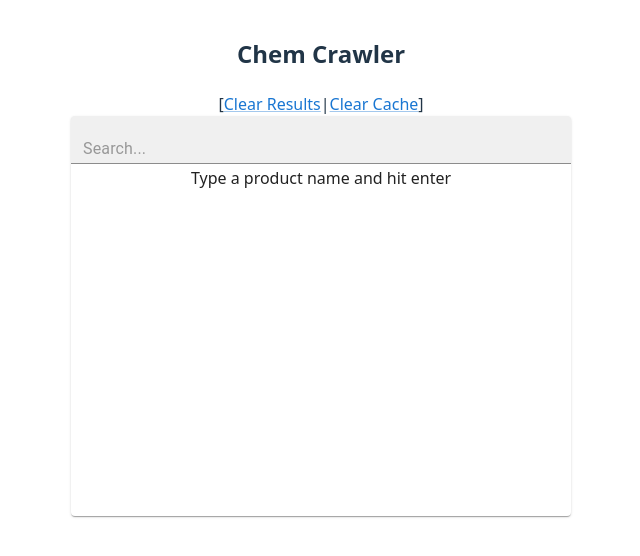
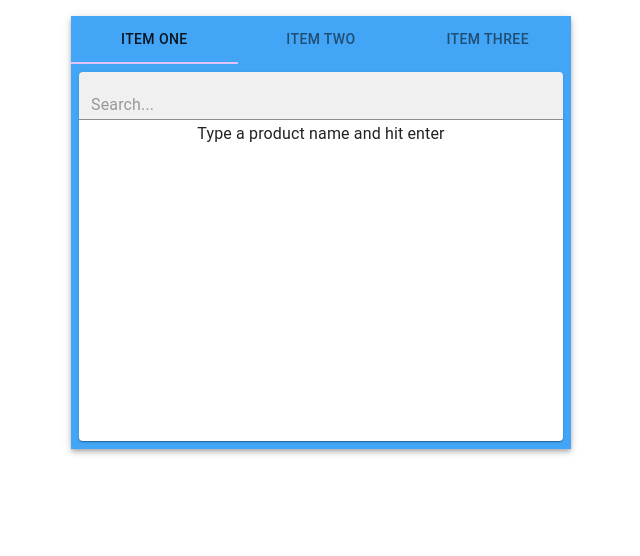
Before and after one commit to jhyland87/chem-crawler, a React (Vite) app: page / in a window 1280 px wide. Shown: the top 556 px of the page, without its empty margins (319-959 px from the left). Built offline with nearby package versions, Linux system fonts and the light colour scheme.

Commit message:
working on new UI

```diff
--- a/src/App.tsx
+++ b/src/App.tsx
@@ -2,13 +2,84 @@
 // import Search from './components/Search'
 // import ResultsTable from './components/ResultsTable'
 import ProductTable from './components/ProductTable'
+import TabHeader from './components/TabHeader'
+import React, { ReactNode, useState, SyntheticEvent } from 'react';
+import { ThemeProvider, createTheme, useTheme } from '@mui/material/styles';
+import AppBar from '@mui/material/AppBar';
+import Tabs from '@mui/material/Tabs';
+import Tab from '@mui/material/Tab';
+import Typography from '@mui/material/Typography';
+import Box from '@mui/material/Box';
+import CssBaseline from '@mui/material/CssBaseline';
+
+const darkTheme = createTheme({
+  palette: {
+    primary: {
+      main: '#42a5f5',
+      // light: will be calculated from palette.primary.main,
+      // dark: will be calculated from palette.primary.main,
+      // contrastText: will be calculated to contrast with palette.primary.main
+    },
+    secondary: {
+      main: '#E0C2FF',
+      light: '#F5EBFF',
+      // dark: will be calculated from palette.secondary.main,
+      contrastText: '#47008F',
+    },
+  },
+  colorSchemes: {
+    dark: false,
+  },
+});
+interface TabPanelProps {
+  children?: ReactNode;
+  dir?: string;
+  index: number;
+  value: number;
+  style?: object
+}
+
+function TabPanel(props: TabPanelProps) {
+  const { children, value, index, ...other } = props;
+
+  return (
+    <div
+      role="tabpanel"
+      hidden={value !== index}
+      id={`full-width-tabpanel-${index}`}
+      aria-labelledby={`full-width-tab-${index}`}
+      {...other}
+    >
+      {value === index && (
+        <Box sx={{ p: 1 }}>
+          <Typography>{children}</Typography>
+        </Box>
+      )}
+    </div>
+  );
+}
 
 function App() {
+  const theme = useTheme();
+  const [page, setPage] = useState(0);
   return (
-    <>
-      <h2>Chem Crawler</h2>
-      <ProductTable />
-    </>
+    <ThemeProvider theme={darkTheme}>
+      <CssBaseline />
+      <Box sx={{ bgcolor: 'background.default', width: 500 }}>
+        <AppBar position="static">
+          <TabHeader page={page} setPage={setPage} />
+          <TabPanel value={page} index={0} dir={theme.direction}>
+            <ProductTable />
+          </TabPanel>
+          <TabPanel value={page} index={1} dir={theme.direction}>
+            Item Two
+          </TabPanel>
+          <TabPanel value={page} index={2} dir={theme.direction}>
+            Item Three
+          </TabPanel>
+        </AppBar>
+      </Box>
+    </ThemeProvider>
   )
 }
 
--- a/src/components/ProductTable.css
+++ b/src/components/ProductTable.css
@@ -8,10 +8,6 @@
   width: 100%
 }
 
-#main-container {
-  width: 500px;
-}
-
 .fullwidth {
   width: 100%;
 }
--- a/src/components/ProductTable.tsx
+++ b/src/components/ProductTable.tsx
@@ -11,7 +11,6 @@
 import LinearProgress from '@mui/material/LinearProgress';
 import { Product } from '../interfaces'
 import CarolinaSupplier from '../suppliers/carolina_supplier';
-
 
 // When the user clicks on a link in the table
 const handleClick = (event: React.MouseEvent<HTMLAnchorElement>) => {
@@ -214,9 +213,7 @@
 
   return (
     <>
-      <div id="main-container">
-        [<Link onClick={handleClearResults} href="#">Clear Results</Link>|<Link onClick={handleClearCache} href="#">Clear Cache</Link>]
-        <Paper sx={{ height: 400, width: '100%' }}>
+      <Paper sx={{ minHeight: '369px', width: '100%', padding: '0px' }}>
         <Box
           className="search-input-container fullwidth"
           onSubmit={handleQuerySubmit}
@@ -251,7 +248,7 @@
             sx={{ border: 0 }} />)
           : statusLabel}
       </Paper>
-      </div>
+
     </>
   );
 };
--- /dev/null
+++ b/src/components/TabHeader.tsx
@@ -0,0 +1,31 @@
+import { SyntheticEvent } from 'react';
+import Tabs from '@mui/material/Tabs';
+import Tab from '@mui/material/Tab';
+
+function a11yProps(index: number) {
+  return {
+    id: `full-width-tab-${index}`,
+    'aria-controls': `full-width-tabpanel-${index}`,
+  };
+}
+
+export default function TabHeader({ page, setPage }: { page: number; setPage: (page: number) => void }) {
+  const handleChange = (event: SyntheticEvent, newValue: number) => {
+    setPage(newValue);
+  };
+
+  return (
+    <Tabs
+      value={page}
+      onChange={handleChange}
+      indicatorColor="secondary"
+      textColor="inherit"
+      variant="fullWidth"
+      aria-label="full width tabs example"
+    >
+      <Tab label="Item One" {...a11yProps(0)} />
+      <Tab label="Item Two" {...a11yProps(1)} />
+      <Tab label="Item Three" {...a11yProps(2)} />
+    </Tabs>
+  );
+}
```
Lines whose indentation alone changed are shown as unchanged.
